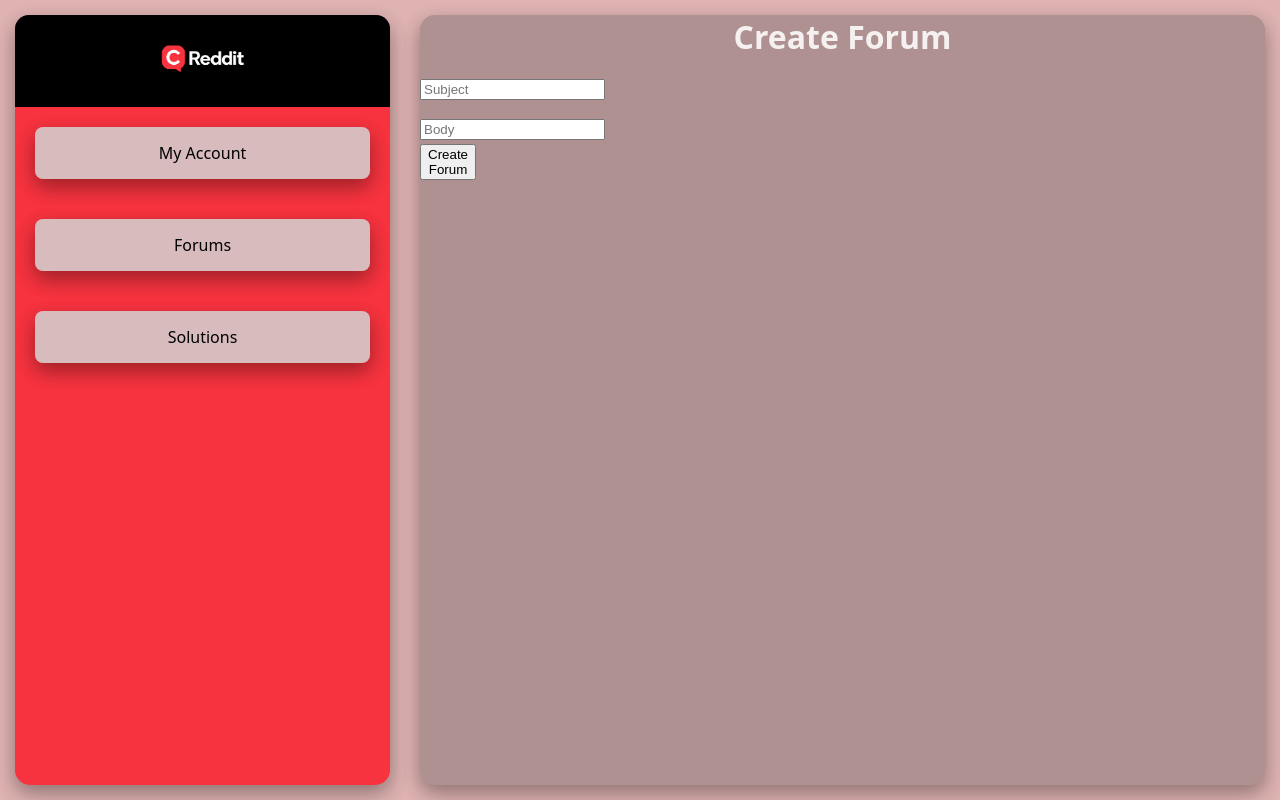
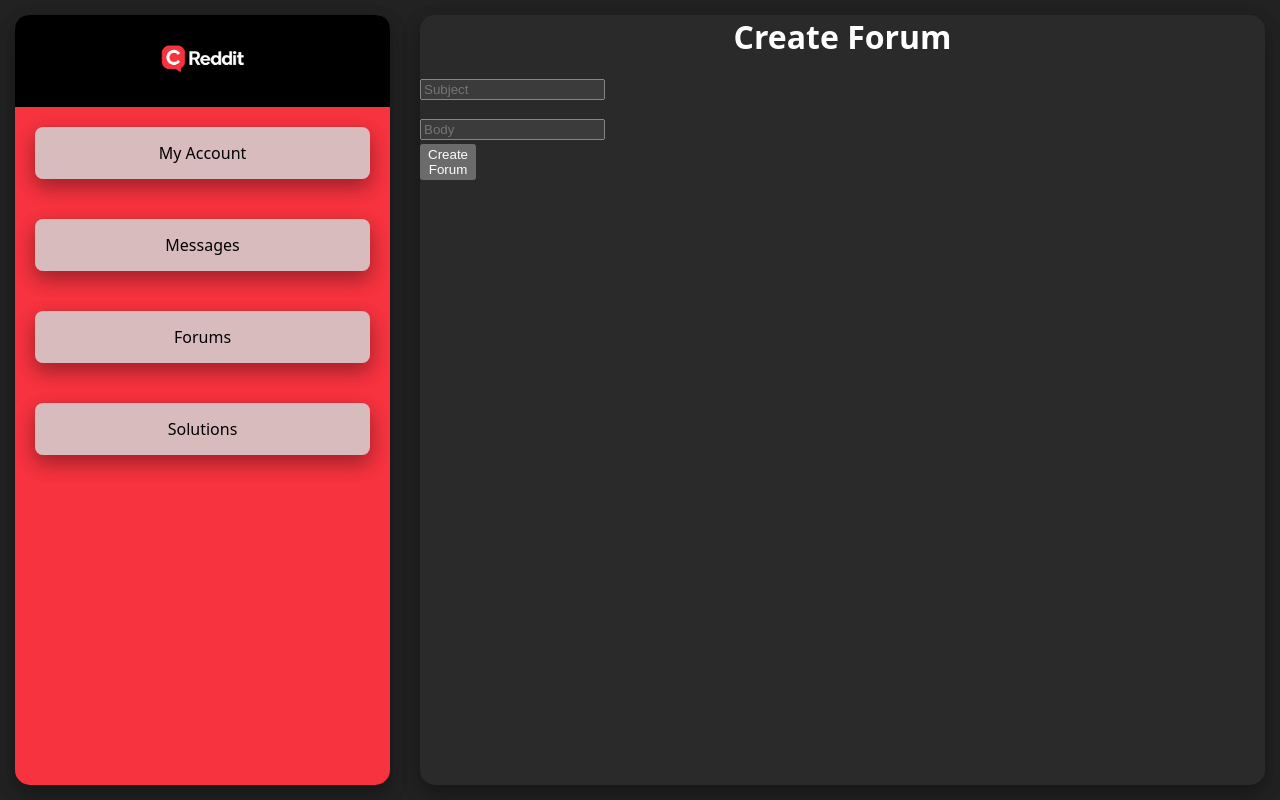
Before and after one commit to redney757/CReddit, a React (Vite) app: page /create in a window 1280 px wide. Built offline with nearby package versions, Linux system fonts and the light colour scheme; sample sign-in values are in the browser's storage.

Commit message:
added a messages tab and changed layout

```diff
--- a/Components/HomeNavigation.jsx
+++ b/Components/HomeNavigation.jsx
@@ -12,6 +12,7 @@ import mainLogo from '../src/assets/CReddit_Logo.png'
 function HomeNavigation() {
 const {user} = useContext(AuthContext)
 
+
   return (
     <>
     <div id='homeNav'>
@@ -22,6 +23,7 @@ const {user} = useContext(AuthContext)
 
         <nav>
            <Link id='navLink' to="/account">My Account</Link>
+           <Link id='navLink' to={`/user/${user.id}/messages`}>Messages</Link>
            <Link id='navLink' to="/">Forums</Link>
            <Link id='navLink' to="/solutions">Solutions</Link>
         </nav>
--- /dev/null
+++ b/Pages/Messages.jsx
@@ -0,0 +1,18 @@
+import { useState, useEffect, useContext } from 'react'
+import '../src/Home.css'
+import profilePicture from '../src/assets/userProfile.png'
+import { AuthContext } from '../Context/Context'
+import axios from 'axios';
+function Messages() {
+
+
+  return (
+    <>
+        <div id='messagesMainContent'>
+
+        </div>
+    </>
+  )
+}
+
+export default Messages
--- a/src/App.jsx
+++ b/src/App.jsx
@@ -11,6 +11,7 @@ import Account from '../Pages/Account.jsx'
 import Create from '../Pages/Create.jsx'
 import SingleForum from '../Pages/SingleForum.jsx'
 import Solutions from '../Pages/Solutions.jsx'
+import Messages from '../Pages/Messages.jsx'
 function App() {
   const { token } = useContext(AuthContext);
   const { user } = useContext(AuthContext);
@@ -35,6 +36,7 @@ function App() {
         <Route path="/create" element={<Create/>}/>
         <Route path="/forum/:id" element={<SingleForum/>}/>
         <Route path="/solutions" element={<Solutions/>}/>
+        <Route path="/user/:id/messages" element={<Messages/>}/>
       </Routes>
        </>
           ) : (
--- a/src/Home.css
+++ b/src/Home.css
@@ -26,7 +26,7 @@ box-shadow: 0 8px 20px 0 rgba(0, 0, 0, 0.2), 0 8px 20px 0 rgba(0, 0, 0, 0.19);
 #homeMainContent{
   width: 100vw;
   min-width: 725px;
-  background-color: rgba(85, 85, 85, 0);
+  background-color: rgba(255, 255, 255, 0);
   border-radius: 15px;
   margin: 15px;
 
@@ -182,3 +182,13 @@ text-align: left;
   justify-content: left;
   align-items: center;
 }
+#messagesMainContent{
+  width: 100vw;
+  min-width: 725px;
+  background-color: rgba(85, 85, 85, 0);
+  border-radius: 15px;
+  margin: 15px;
+
+    box-shadow: 0 8px 20px 0 rgba(0, 0, 0, 0.2), 0 8px 20px 0 rgba(0, 0, 0, 0.19);
+
+}
--- a/src/index.css
+++ b/src/index.css
@@ -3,9 +3,9 @@
 
   font-weight: 400;
 
-  color-scheme: light dark;
-  color: rgba(255, 255, 255, 0.87);
-  background-color: #e0b3b3;
+  color-scheme:dark;
+  color: #ffffff;
+  background-color: #222222;
 
 
 
```
